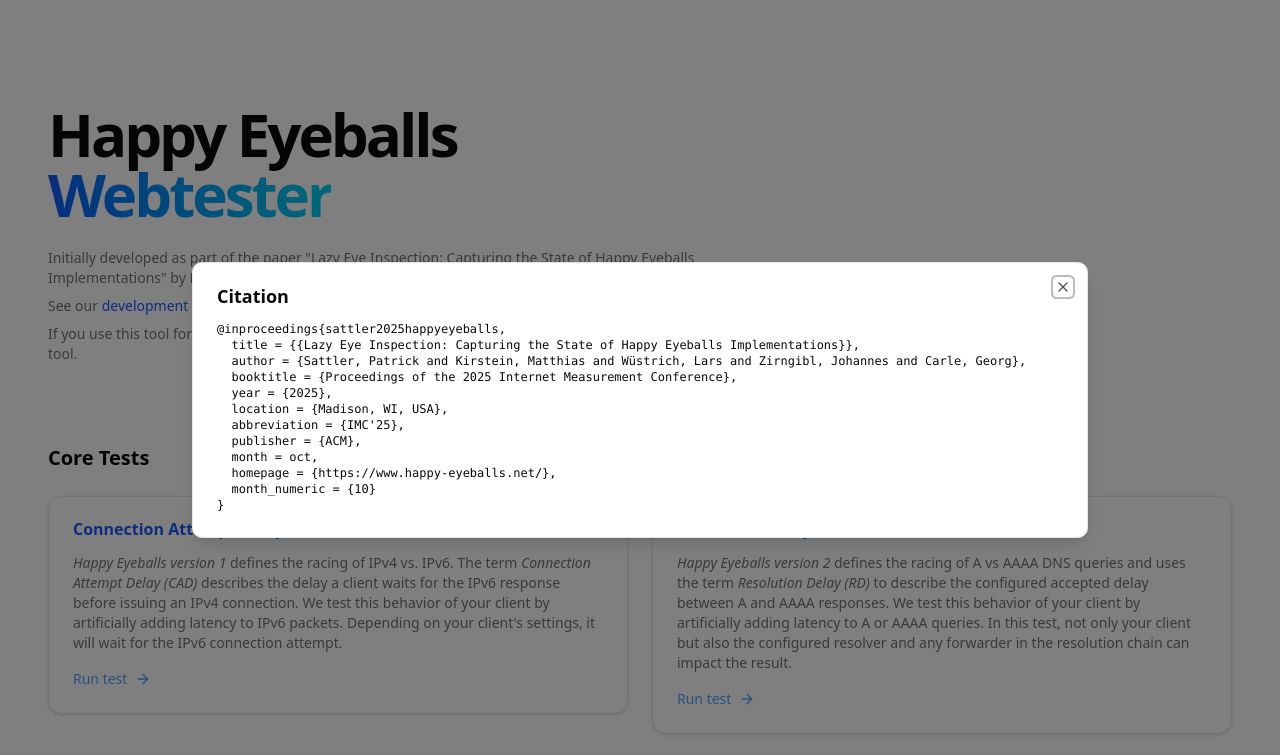
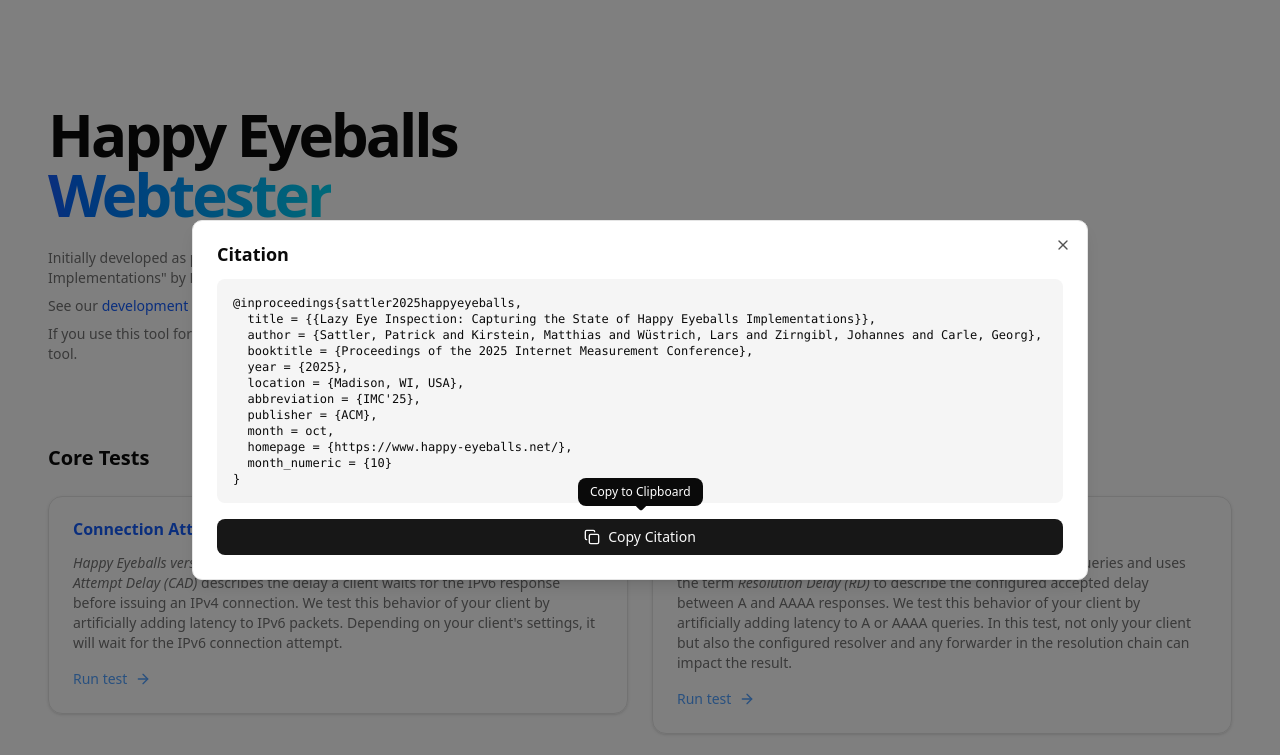
Before and after one commit to happy-eyeballs/he-webtester, an Astro site in the folder setup/webtester/: page / in a window 1280 px wide. Both pictures are taken after a click on the button "cite". Shown: the top 755 px of the page. Built offline with nearby package versions, Linux system fonts and the light colour scheme; Astro itself is replaced by a stand-in of ours.

Commit message:
Improve citation dialog

```diff
--- a/setup/webtester/src/components/citation-dialog.tsx
+++ b/setup/webtester/src/components/citation-dialog.tsx
@@ -6,10 +6,26 @@ import {
   DialogTitle,
   DialogTrigger,
 } from "@/components/ui/dialog";
+import { CopyToClipboardButton } from "@/components/copy-to-clipboard-button.tsx";
 
 type Props = {
   children?: React.ReactNode;
 };
+
+const CITATION = `
+@inproceedings{sattler2025happyeyeballs,
+  title = {{Lazy Eye Inspection: Capturing the State of Happy Eyeballs Implementations}},
+  author = {Sattler, Patrick and Kirstein, Matthias and Wüstrich, Lars and Zirngibl, Johannes and Carle, Georg},
+  booktitle = {Proceedings of the 2025 Internet Measurement Conference},
+  year = {2025},
+  location = {Madison, WI, USA},
+  abbreviation = {IMC'25},
+  publisher = {ACM},
+  month = oct,
+  homepage = {https://www.happy-eyeballs.net/},
+  month_numeric = {10}
+}
+`;
 
 export const CitationDialog: React.FC<Props> = ({ children }) => {
   return (
@@ -20,20 +36,13 @@ export const CitationDialog: React.FC<Props> = ({ children }) => {
           <DialogTitle>Citation</DialogTitle>
         </DialogHeader>
 
-        <code className="whitespace-pre-wrap text-xs text-left">
-          {`@inproceedings{sattler2025happyeyeballs,
-  title = {{Lazy Eye Inspection: Capturing the State of Happy Eyeballs Implementations}},
-  author = {Sattler, Patrick and Kirstein, Matthias and Wüstrich, Lars and Zirngibl, Johannes and Carle, Georg},
-  booktitle = {Proceedings of the 2025 Internet Measurement Conference},
-  year = {2025},
-  location = {Madison, WI, USA},
-  abbreviation = {IMC'25},
-  publisher = {ACM},
-  month = oct,
-  homepage = {https://www.happy-eyeballs.net/},
-  month_numeric = {10}
-}`}
+        <code className="whitespace-pre-wrap text-xs text-left bg-muted rounded-md p-4">
+          {CITATION.trim()}
         </code>
+
+        <CopyToClipboardButton text={CITATION}>
+          Copy Citation
+        </CopyToClipboardButton>
       </DialogContent>
     </Dialog>
   );
--- a/setup/webtester/src/components/copy-to-clipboard-button.tsx
+++ b/setup/webtester/src/components/copy-to-clipboard-button.tsx
@@ -8,7 +8,10 @@ import {
 } from "@/components/ui/tooltip.tsx";
 import { cn } from "@/lib/utils.ts";
 
-export const CopyToClipboardButton: React.FC<{ text: string }> = ({ text }) => {
+export const CopyToClipboardButton: React.FC<{
+  text: string;
+  children?: React.ReactNode;
+}> = ({ text, children }) => {
   const [hasCopied, setHasCopied] = useState(false);
 
   const copyToClipboard = async () => {
@@ -21,20 +24,24 @@ export const CopyToClipboardButton: React.FC<{ text: string }> = ({ text }) => {
   return (
     <Tooltip>
       <TooltipTrigger asChild={true}>
-        <Button size="icon" className="relative" onClick={copyToClipboard}>
+        <Button onClick={copyToClipboard} size={children ? undefined : "icon"}>
+          <div className="relative flex items-center justify-center size-4">
             <CopyIcon
               className={cn(
-              "absolute h-4 w-4 transition-all duration-300",
+                "absolute size-4 transition-all duration-300",
                 hasCopied ? "scale-0 opacity-0" : "scale-100 opacity-100",
               )}
             />
 
             <CheckIcon
               className={cn(
-              "absolute h-4 w-4 transition-all duration-300",
+                "absolute size-4 transition-all duration-300",
                 hasCopied ? "scale-100 opacity-100" : "scale-0 opacity-0",
               )}
             />
+          </div>
+
+          {children}
         </Button>
       </TooltipTrigger>
       <TooltipContent>
```
Lines whose indentation alone changed are shown as unchanged.
